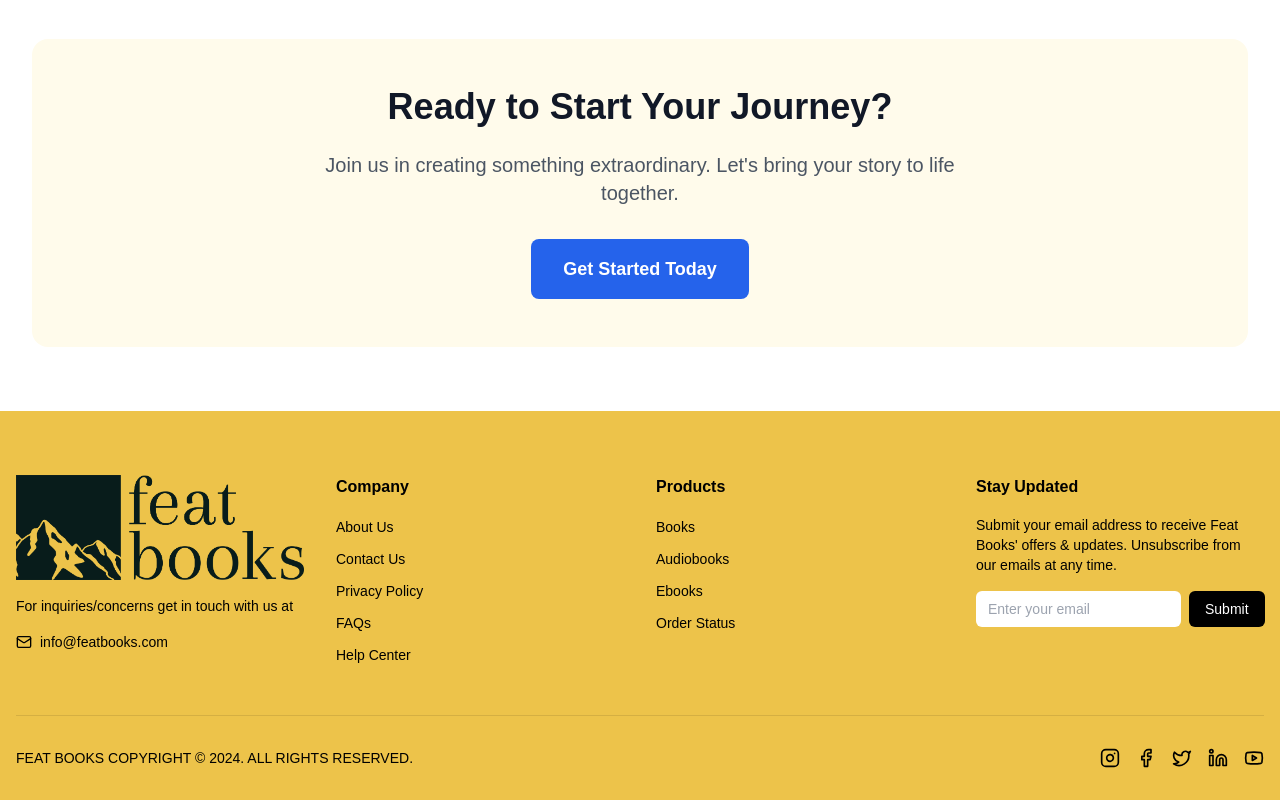
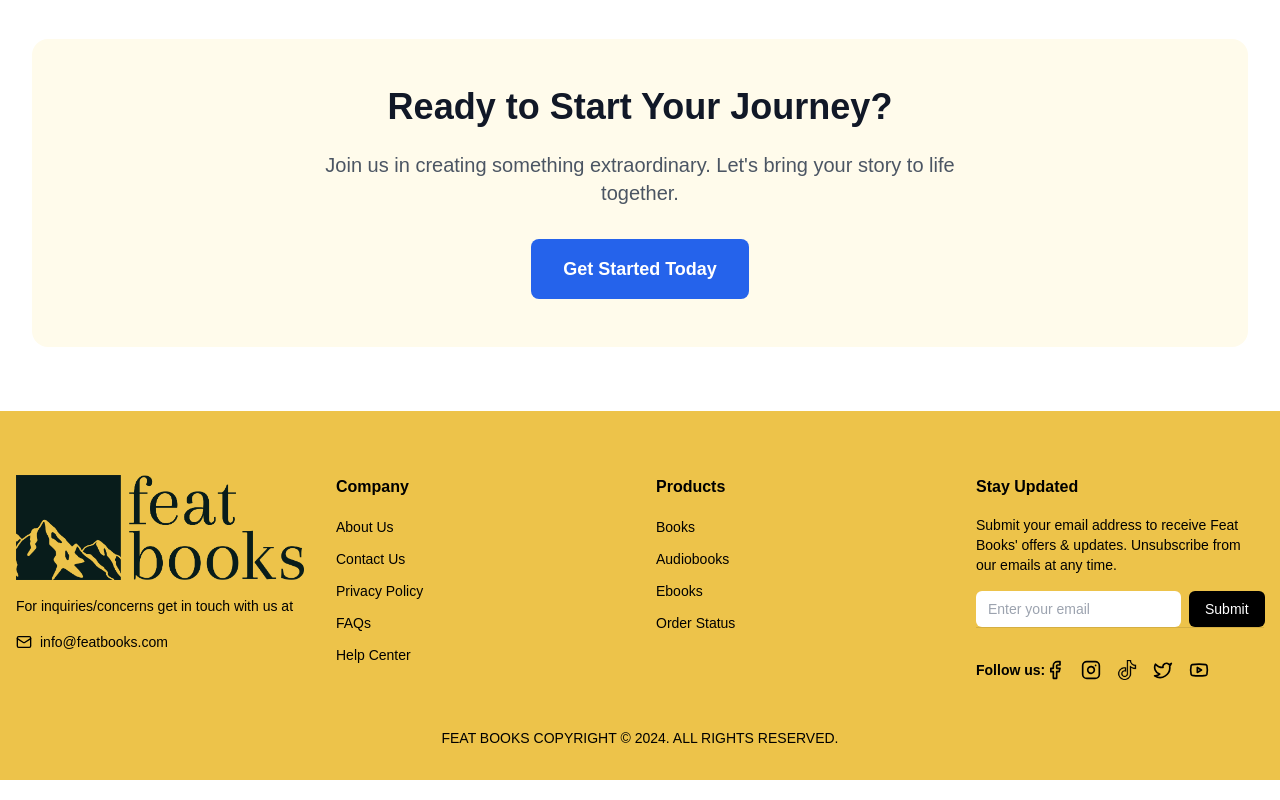
Before and after one commit to mgacrama211176/featbooks, a Next.js app: page /about in a window 1280 px wide. Shown: the part 1406-2206 px from the top of the page. Built offline with nearby package versions, Linux system fonts and the light colour scheme; a web font is replaced by a local one.

Commit message:
Fixed UI UX and footer

```diff
--- a/src/app/about/page.tsx
+++ b/src/app/about/page.tsx
@@ -37,8 +37,8 @@ const AboutPage = () => {
             Every great story begins with a vision—a spark of inspiration, a
             challenge to overcome. At Feat Books, we have firsthand the passion,
             perseverance, and creativity it takes to climb the mountain of
-            storytelling. That's why we're here to guide authors and content
-            creators through every step of their journey.
+            storytelling. That&apos;s why we&apos;re here to guide authors and
+            content creators through every step of their journey.
           </p>
           <p>
             Born out of a love for storytelling and the desire to empower
@@ -51,11 +51,12 @@ const AboutPage = () => {
           <p>
             Feat Books was built to combine expert editing, beautiful design,
             strategic marketing, and a seamless user platform—all with a
-            personalized touch. We're more than just a publishing platform;
-            we're your biggest champion and your most creative partner. We're
-            here to celebrate your triumphs and ensure your story reaches its
-            rightful audience. Together, we'll scale the mountain of
-            storytelling, leaving a trail of inspiration for others to follow.
+            personalized touch. We&apos;re more than just a publishing platform;
+            we&apos;re your biggest champion and your most creative partner.
+            We&apos;re here to celebrate your triumphs and ensure your story
+            reaches its rightful audience. Together, we&apos;ll scale the
+            mountain of storytelling, leaving a trail of inspiration for others
+            to follow.
           </p>
         </div>
       </div>
@@ -106,8 +107,8 @@ const AboutPage = () => {
           Ready to Start Your Journey?
         </h2>
         <p className="text-xl text-gray-600 mb-8 max-w-2xl mx-auto">
-          Join us in creating something extraordinary. Let's bring your story to
-          life together.
+          Join us in creating something extraordinary. Let&apos;s bring your
+          story to life together.
         </p>
         <button className="bg-blue-600 text-white px-8 py-4 rounded-lg text-lg font-semibold hover:bg-blue-700 transition-colors">
           Get Started Today
--- a/src/app/components/Footer/Footer.tsx
+++ b/src/app/components/Footer/Footer.tsx
@@ -1,14 +1,8 @@
 import React from "react";
 import Image from "next/image";
 import Link from "next/link";
-import {
-  Instagram,
-  Facebook,
-  Twitter,
-  Linkedin,
-  Youtube,
-  Mail,
-} from "lucide-react";
+import { Mail as MailIcon } from "lucide-react";
+
 import NewsLetter from "./NewsLetter";
 
 const Footer = () => {
@@ -34,7 +28,7 @@ const Footer = () => {
               href="mailto:info@featbooks.com"
               className="flex items-center gap-2 text-sm hover:text-black/70 transition-colors"
             >
-              <Mail size={16} />
+              <MailIcon size={16} />
               info@featbooks.com
             </a>
           </div>
@@ -128,31 +122,10 @@ const Footer = () => {
           {/* Newsletter Column */}
           <NewsLetter />
         </div>
-
-        {/* Social Links */}
-        <div className="flex flex-col md:flex-row justify-between items-center pt-8 border-t border-black/10">
-          <p className="text-sm mb-4 md:mb-0">
-            FEAT BOOKS COPYRIGHT © {new Date().getFullYear()}. ALL RIGHTS
-            RESERVED.
-          </p>
-          <div className="flex gap-4">
-            <Link href="#" className="hover:text-black/70 transition-colors">
-              <Instagram size={20} />
-            </Link>
-            <Link href="#" className="hover:text-black/70 transition-colors">
-              <Facebook size={20} />
-            </Link>
-            <Link href="#" className="hover:text-black/70 transition-colors">
-              <Twitter size={20} />
-            </Link>
-            <Link href="#" className="hover:text-black/70 transition-colors">
-              <Linkedin size={20} />
-            </Link>
-            <Link href="#" className="hover:text-black/70 transition-colors">
-              <Youtube size={20} />
-            </Link>
-          </div>
-        </div>
+        <p className="text-sm mb-4 md:mb-0 text-center">
+          FEAT BOOKS COPYRIGHT © {new Date().getFullYear()}. ALL RIGHTS
+          RESERVED.
+        </p>
       </div>
     </footer>
   );
--- a/src/app/components/Footer/NewsLetter.tsx
+++ b/src/app/components/Footer/NewsLetter.tsx
@@ -1,6 +1,7 @@
 "use client";
 import React, { useState } from "react";
 import axios from "axios";
+import SocialMedia from "./SocialMedia";
 
 const NewsLetter = () => {
   const [email, setEmail] = useState("");
@@ -41,6 +42,7 @@ const NewsLetter = () => {
           Submit
         </button>
       </form>
+      <SocialMedia />
     </div>
   );
 };
--- /dev/null
+++ b/src/app/components/Footer/SocialMedia.tsx
@@ -0,0 +1,59 @@
+import React from "react";
+import Link from "next/link";
+import {
+  Instagram as InstagramIcon,
+  Facebook as FacebookIcon,
+  Twitter as TwitterIcon,
+  Youtube,
+} from "lucide-react";
+
+import Image from "next/image";
+
+const SocialMedia = () => {
+  const socialMediaLinks = [
+    {
+      icon: FacebookIcon,
+      href: "https://www.facebook.com/featbooksglobal",
+      lucide: true,
+    },
+    {
+      icon: InstagramIcon,
+      href: "https://www.instagram.com/featbooksglobal",
+      lucide: true,
+    },
+    {
+      icon: () => (
+        <Image src={"/tiktok.png"} alt="Tiktok" width={20} height={20} />
+      ),
+      href: "https://www.tiktok.com/@featbooksglobal?lang=en",
+      lucide: false,
+    },
+    { icon: TwitterIcon, href: "https://x.com/featbooksglobal", lucide: true },
+    {
+      icon: Youtube,
+      href: "https://www.youtube.com/@featbooksglobal",
+      lucide: true,
+    },
+  ];
+
+  return (
+    <div className="flex flex-col md:flex-row justify-start items-center pt-8 border-t border-black/10">
+      <h1 className="text-sm font-semibold">Follow us: </h1>
+      <div className="flex gap-4">
+        {socialMediaLinks.map((link, index) => (
+          <Link
+            key={index}
+            href={link.href}
+            className="hover:text-black/70 transition-colors"
+            target="_blank"
+            rel="noopener noreferrer"
+          >
+            {link.lucide ? <link.icon size={20} /> : <link.icon />}
+          </Link>
+        ))}
+      </div>
+    </div>
+  );
+};
+
+export default SocialMedia;
--- a/src/app/components/Hero/Hero.tsx
+++ b/src/app/components/Hero/Hero.tsx
@@ -55,12 +55,13 @@ const Hero = () => {
             Conquer new heights with Feat Books!
           </h2>
         </div>
-        <button
+        <Link
+          href="/services"
           className="px-6 py-3 bg-black text-white font-semibold rounded-md hover:bg-[#edc34a] hover:text-black transition"
           aria-label="Explore our Services"
         >
           Explore our Services
-        </button>
+        </Link>
         <Link
           href="#about"
           className="items-center gap-2 text-white hover:text-gray-200 transition animate-bounce-slow absolute bottom-10 hidden md:flex"
```
Also changed, not shown: public/tiktok.png (added).
